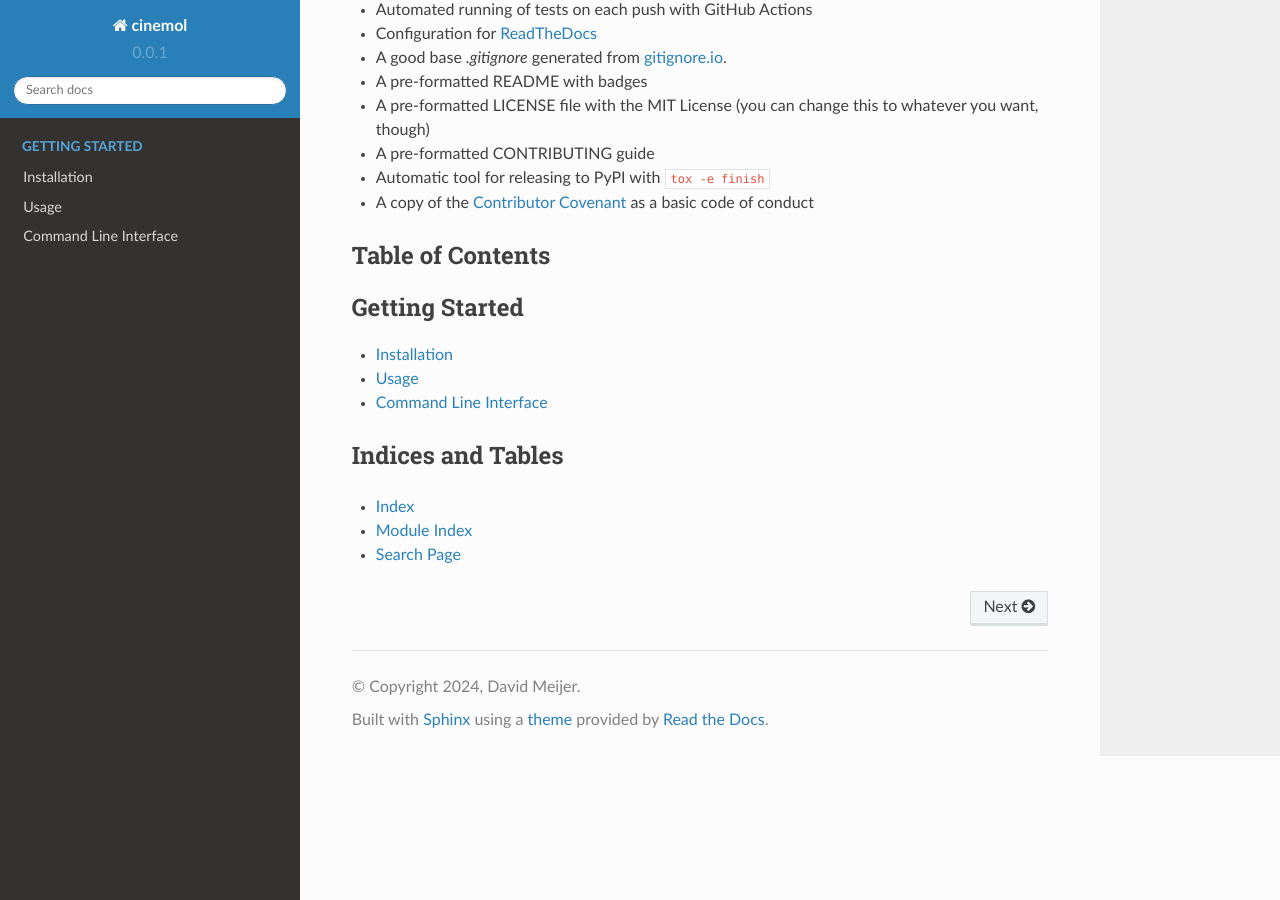
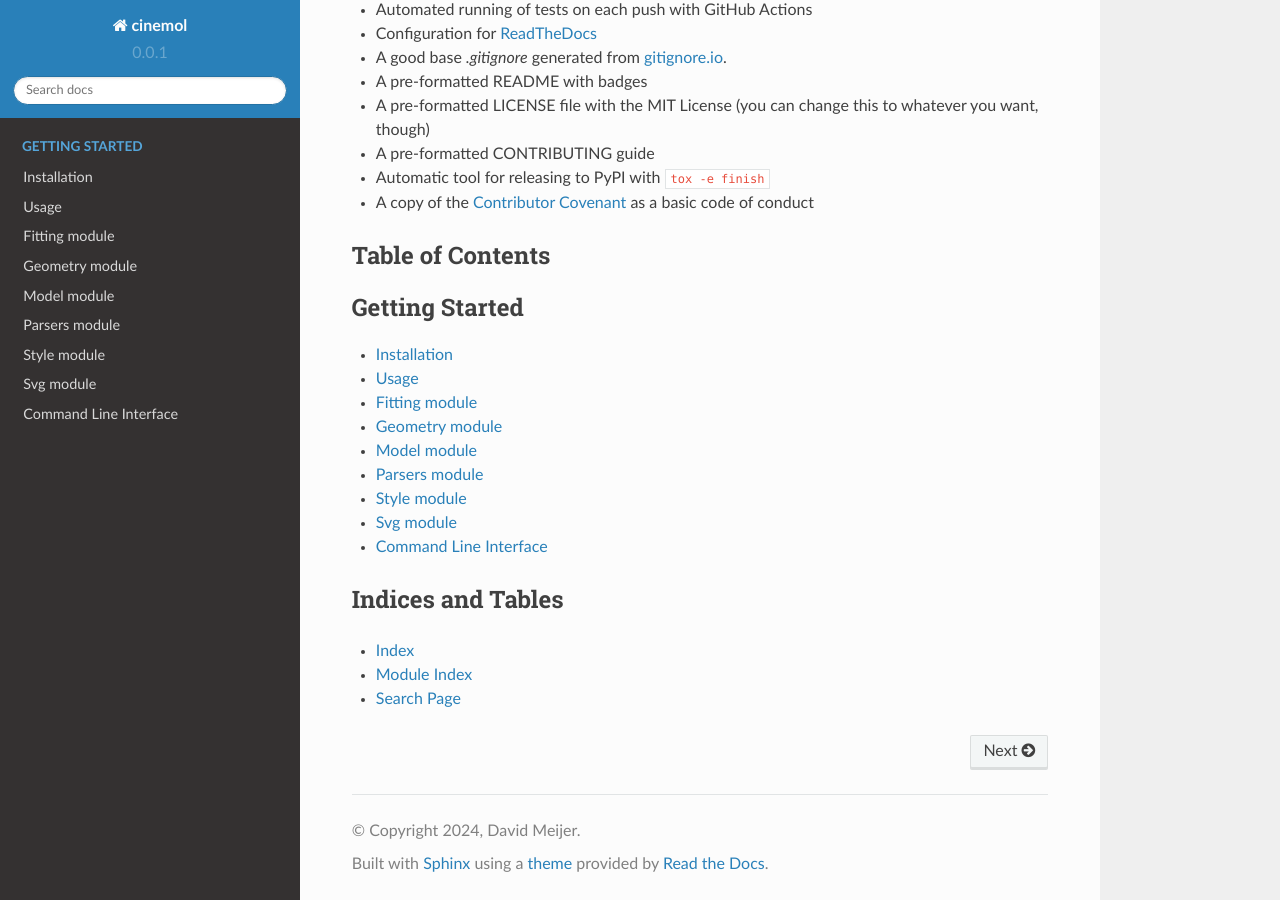
Before and after one commit to moltools/CineMol, a Sphinx documentation site: the page built from docs/source/index.rst, in a window 1280 px wide and 900 px high, scrolled down 626 px. Built offline with Sphinx 7.4.7 and the Read the Docs theme 2.0.0, drawn with Linux system fonts in a browser that asks for light colours.

Commit message:
WIP: working on documentation

```diff
--- /dev/null
+++ b/docs/source/cinemol/fitting.rst
@@ -0,0 +1,4 @@
+Fitting module
+==============
+.. automodule:: cinemol.fitting
+    :members:
--- /dev/null
+++ b/docs/source/cinemol/geometry.rst
@@ -0,0 +1,4 @@
+Geometry module
+===============
+.. automodule:: cinemol.geometry
+    :members:
--- /dev/null
+++ b/docs/source/cinemol/model.rst
@@ -0,0 +1,4 @@
+Model module
+============
+.. automodule:: cinemol.model
+    :members:
--- /dev/null
+++ b/docs/source/cinemol/parsers.rst
@@ -0,0 +1,4 @@
+Parsers module
+==============
+.. automodule:: cinemol.parsers
+    :members:
--- /dev/null
+++ b/docs/source/cinemol/style.rst
@@ -0,0 +1,4 @@
+Style module
+============
+.. automodule:: cinemol.style
+    :members:
--- /dev/null
+++ b/docs/source/cinemol/svg.rst
@@ -0,0 +1,4 @@
+Svg module
+==========
+.. automodule:: cinemol.svg
+    :members:
--- a/docs/source/index.rst
+++ b/docs/source/index.rst
@@ -39,6 +39,12 @@ Table of Contents
 
    installation
    usage
+   cinemol/fitting
+   cinemol/geometry
+   cinemol/model
+   cinemol/parsers
+   cinemol/style
+   cinemol/svg
    cli
 
 Indices and Tables
```
Also changed, not shown: docs/source/usage.rst (+3 -21 lines).
